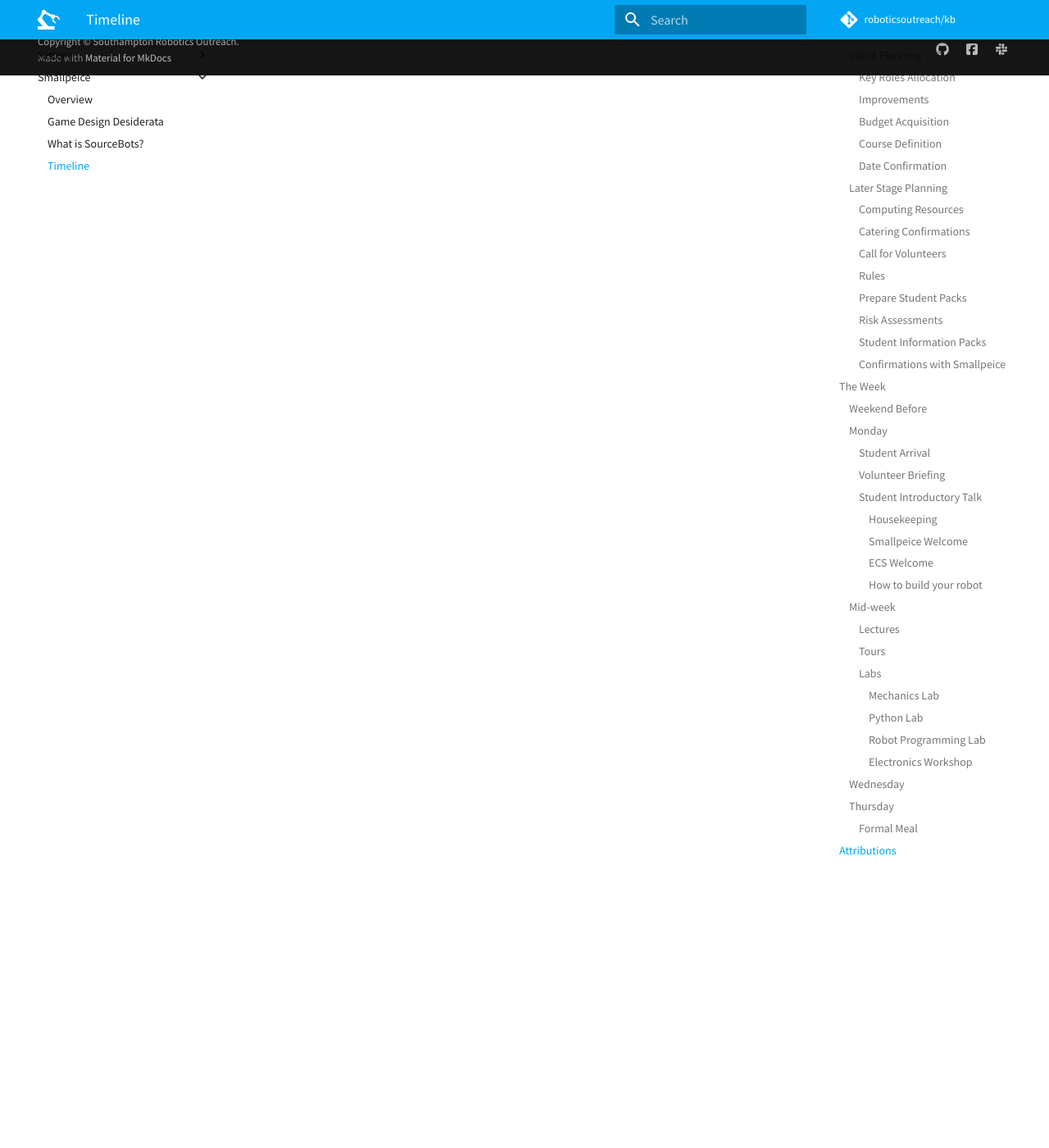
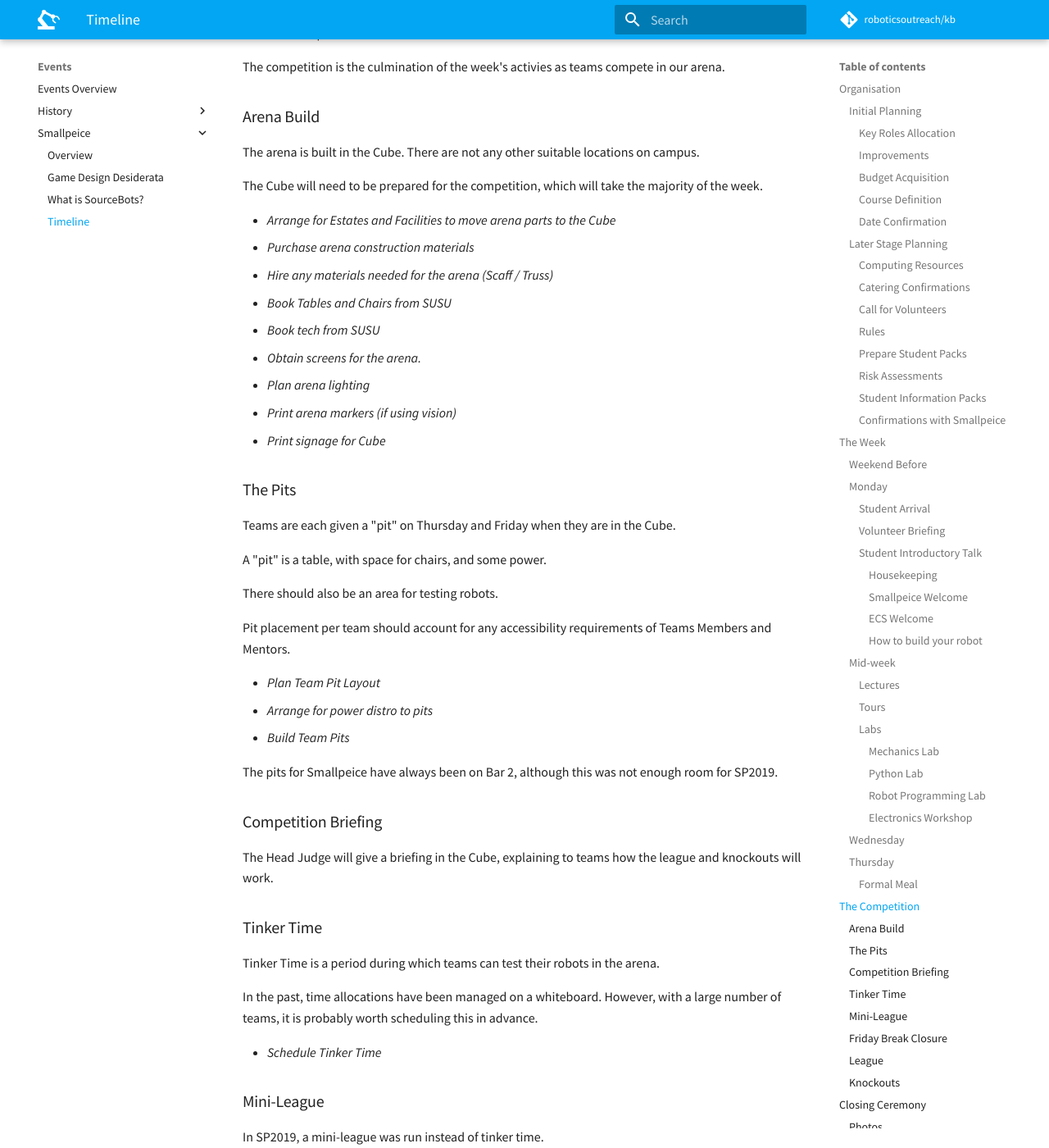
Before and after one commit to roboticsoutreach/kb, an MkDocs documentation site: the page built from docs/events/smallpeice/timeline.md, in a window 1280 px wide and 1400 px high, scrolled down 9567 px. Shown: the whole window at 82% size. Built offline with MkDocs 1.6.1 and Material for MkDocs 9.7.7, drawn with Linux system fonts in a browser that asks for light colours; comment, search, counter and statistics services are not loaded; some of the changed text lies outside the part shown.

Commit message:
Add information on the competition to Smallpeice

```diff
--- a/docs/events/smallpeice/timeline.md
+++ b/docs/events/smallpeice/timeline.md
@@ -334,6 +334,8 @@ This workshop guides students through some basic principles of Electronics and b
 
 Students will stay late in the labs on Wednesday evening to work on their robots. This is essential to ensure that they have enough time.
 
+We usually introduce students to the Cube today, even if the arena is only partially built.
+
 ### Thursday
 
 #### Formal Meal
@@ -344,7 +346,130 @@ We should invite guests to the meal.
 
 Notably, we ask a couple of the ECS academics responsible for admissions to come and give a talk on the admissions process.
 
+Students will present their robots during the meal in "lightning talks". They are not informed of the lightning talks until Thursday afternoon.
+
 - *Invite some ECS academics to the formal meal*
+- *Move robots to formal meal venue*
+
+## The Competition
+
+The competition is the culmination of the week's activies as teams compete in our arena.
+
+### Arena Build
+
+The arena is built in the Cube. There are not any other suitable locations on campus.
+
+The Cube will need to be prepared for the competition, which will take the majority of the week.
+
+- *Arrange for Estates and Facilities to move arena parts to the Cube*
+- *Purchase arena construction materials*
+- *Hire any materials needed for the arena (Scaff / Truss)*
+- *Book Tables and Chairs from SUSU*
+- *Book tech from SUSU*
+- *Obtain screens for the arena.*
+- *Plan arena lighting*
+- *Print arena markers (if using vision)*
+- *Print signage for Cube*
+
+### The Pits
+
+Teams are each given a "pit" on Thursday and Friday when they are in the Cube.
+
+A "pit" is a table, with space for chairs, and some power.
+
+There should also be an area for testing robots.
+
+Pit placement per team should account for any accessibility requirements of Teams Members and Mentors.
+
+- *Plan Team Pit Layout*
+- *Arrange for power distro to pits*
+- *Build Team Pits*
+
+The pits for Smallpeice have always been on Bar 2, although this was not enough room for SP2019.
+
+### Competition Briefing
+
+The Head Judge will give a briefing in the Cube, explaining to teams how the league and knockouts will work.
+
+### Tinker Time
+
+Tinker Time is a period during which teams can test their robots in the arena.
+
+In the past, time allocations have been managed on a whiteboard. However, with a large number of teams, it is probably worth scheduling this in advance.
+
+- *Schedule Tinker Time*
+
+### Mini-League
+
+In SP2019, a mini-league was run instead of tinker time.
+
+- *Schedule the mini-league*
+
+### Friday Break Closure
+
+In the past, during the Friday morning break, the Cube is closed to students. This allows us to convert the arena into competition mode and any last minute tests to be run.
+
+House lights are turned off, and the arena lighting setup is turned on. The music is swapped to the epic playlist, starting on the preselected intro song.
+
+- *Plan competition intro sequence*
+
+### League
+
+The league is the vast majority of matches and scores and used to seed the knockouts.
+
+- *Prepare League schedule*
+
+### Knockouts
+
+The knockouts determine the winner of the competition.
+
+- *Prepare knockout schedule*
+
+## Closing Ceremony
+
+After the final match, the arena is cleared of any props to prepare for the closing ceremony.
+
+- *Plan closing ceremony*
+
+### Photos
+
+Commemorative photos are taken in the arena. The photographer usually stands on the Cube balcony.
+
+- Students
+- Students, Smallpeice and Volunteers
+
+We need to work with Smallpeice at this point to ensure that media consent is observed.
+
+### Guest Speaker
+
+Our Guest speaker (usually Head of ECS) will give a short speech about the university, and the students' achievements during the week.
+
+- *Arrange for guest speaker*
+
+### Prizegiving
+
+Prizes will be presented to students by the guest speaker. They should be laid out on a table upon the stage.
+
+The following prizes have been traditionally given:
+
+- First place
+- Second place
+- Third place
+- Facilitators Award
+  - We usually use a flowchart to determine this, such that no team wins two prizes.
+  - It is usually the same prize as first place.
+  - This is often the robot which volunteers believe should have won, but didn't.
+
+- *Purchase prizes*
+- *Design certificates*
+- *Design awards cards*
+- *Print certificates and awards cards*
+
+## Pack Down
+
+This process involves getting out of SUSU before they shut, and begins immediately after the students have left. It often continues onto Saturday.
+
+- *Schedule packdown*
 
 ## Attributions
 
```
